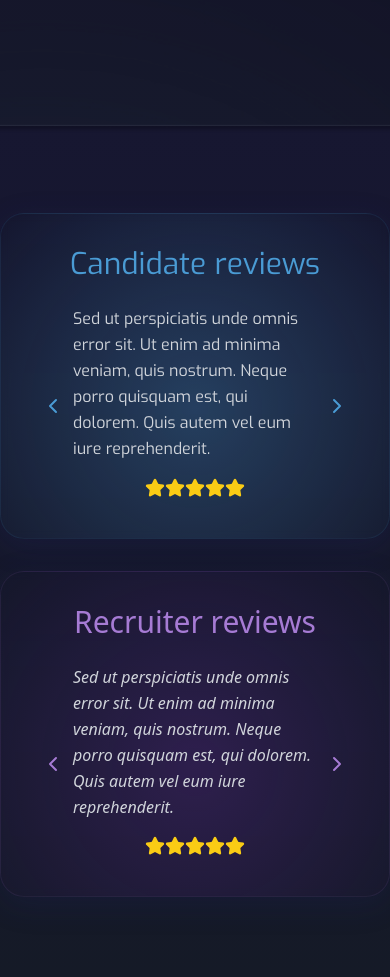
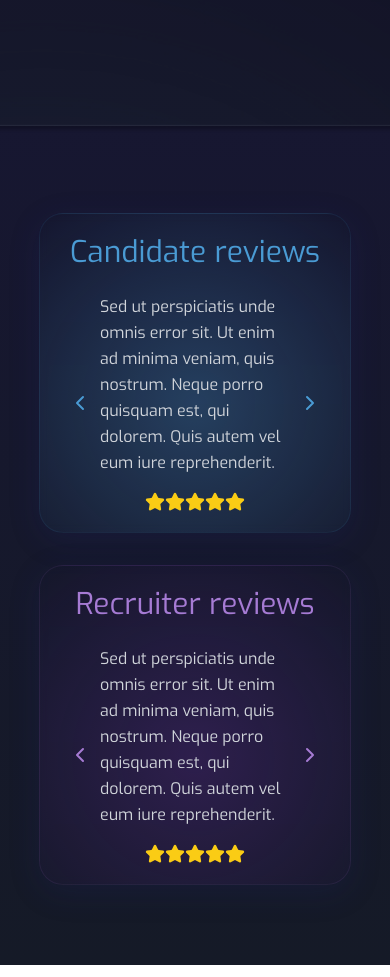
Before and after one commit to srgmnagar/That-s-What-They-Coded, a React (Vite) app in the folder Frontend/HireUp/: page / in a window 390 px wide. Shown: the part 880-1857 px from the top of the page. Built offline with nearby package versions, Linux system fonts and the light colour scheme.

Commit message:
Refactor ReviewSection layout for improved responsiveness and consistency

```diff
--- a/Frontend/HireUp/src/Components/ReviewSection.jsx
+++ b/Frontend/HireUp/src/Components/ReviewSection.jsx
@@ -75,10 +75,10 @@ const ReviewsSection = () => {
   };
 
   return (
-    <div className="w-full max-w-6xl py-20 mx-auto">
+    <div className="w-[80%] max-w-6xl py-20 mx-auto">
       <div className="grid grid-cols-1 md:grid-cols-2 gap-8">
         {/* Candidate Reviews */}
-        <div className="relative p-8 rounded-3xl backdrop-blur-sm"
+        <div className="relative p-5 md:p-8 rounded-3xl backdrop-blur-sm"
           style={{
             background: "radial-gradient(circle at 50% 60%, rgba(74, 155, 212, 0.3) 0%, rgba(10, 16, 37, 0.1) 100%)",
             boxShadow: "0 8px 32px 0 rgba(31, 38, 135, 0.15)",
@@ -98,7 +98,7 @@ const ReviewsSection = () => {
             </button>
 
             <div className="flex-1 min-h-[200px] font-Exo">
-              <p className="text-gray-300 mb-4margin-auto leading-relaxed">
+              <p className="text-gray-300 mb-4 margin-auto leading-relaxed">
                 {candidateReviews[currentCandidateReview].text}
               </p>
               <div className="flex justify-center mt-4">
@@ -117,13 +117,13 @@ const ReviewsSection = () => {
         </div>
 
         {/* Recruiter Reviews */}
-        <div className="relative p-8 rounded-3xl backdrop-blur-sm"
+        <div className="relative p-5 md:p-8 rounded-3xl backdrop-blur-sm flex flex-col "
           style={{
             background: "radial-gradient(circle at 50% 60%, rgba(105, 45, 162, 0.3) 0%, rgba(10, 16, 37, 0.1) 100%)",
             boxShadow: "0 8px 32px 0 rgba(31, 38, 135, 0.15)",
             border: "1px solid rgba(166, 123, 212, 0.1)"
           }}>
-          <h2 className="text-3xl font-['Orbitron', sans-serif] text-[#a67bd4] mb-6 text-center md:text-right">
+          <h2 className="text-3xl font-Exo text-[#a67bd4] mb-6 text-center ">
             Recruiter reviews
           </h2>
 
@@ -137,7 +137,7 @@ const ReviewsSection = () => {
             </button>
 
             <div className="flex-1 min-h-[200px]">
-              <p className="text-gray-300 italic mb-4 leading-relaxed">
+              <p className="text-gray-300 font-Exo mb-4 leading-relaxed">
                 {recruiterReviews[currentRecruiterReview].text}
               </p>
               <div className="flex justify-center mt-4">
```
